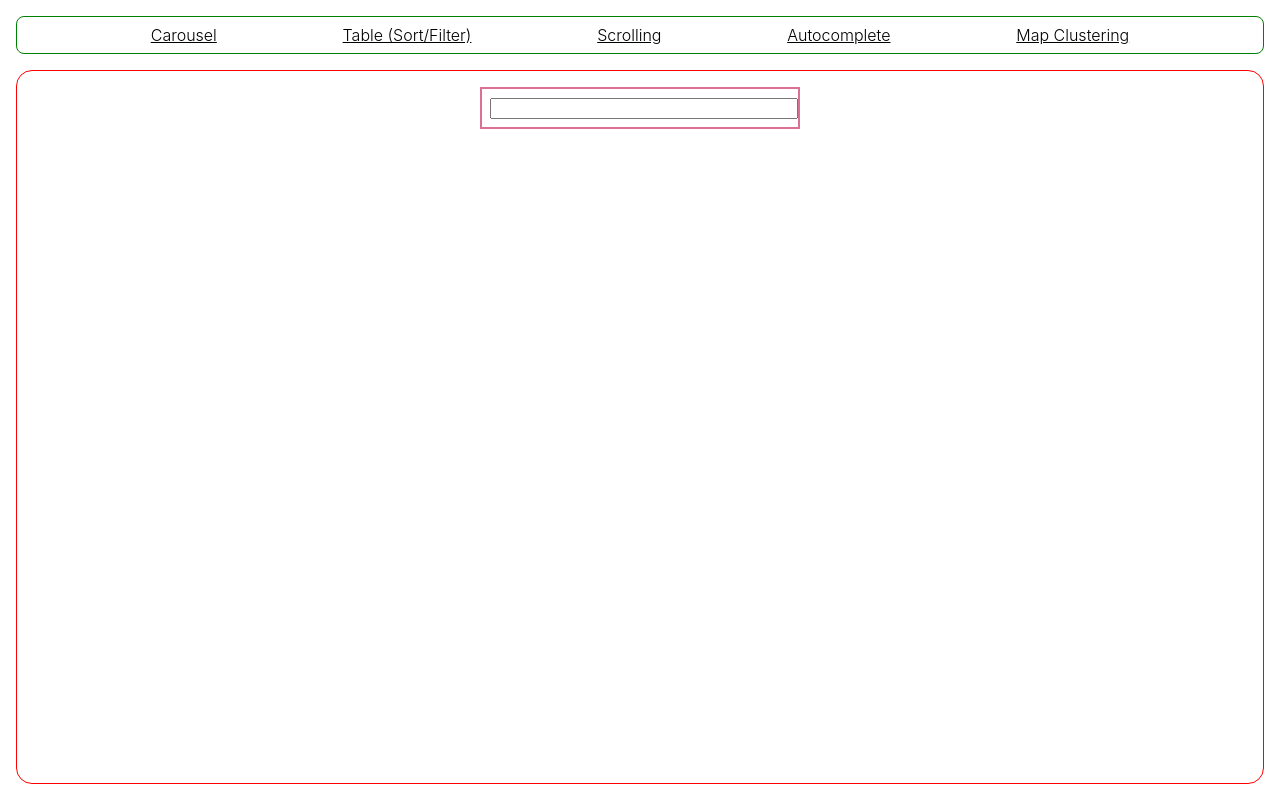
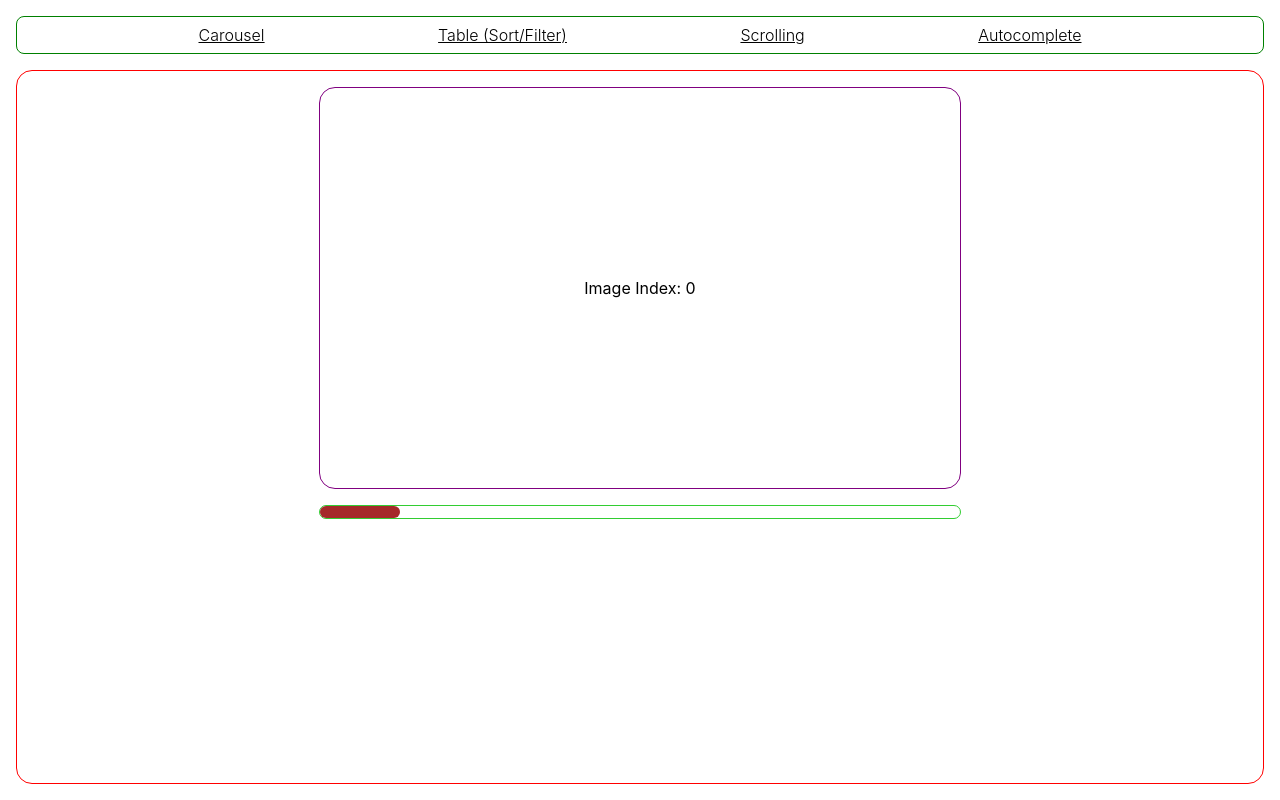
Before and after one commit to rkrux/tbd, a React (Create React App) app: page / in a window 1280 px wide. Built offline with nearby package versions, Linux system fonts and the light colour scheme.

Commit message:
Removed map clustering, changed colors

```diff
--- a/src/App.js
+++ b/src/App.js
@@ -1,7 +1,6 @@
 import { useState } from 'react';
 import Carousel from './components/carousel';
 import Scrolling from './components/scrolling';
-import MapClustering from './components/mapClustering';
 import Table from './components/table';
 import { Autocomplete } from './components/autocomplete';
 import { StyledHeader, AppContainer } from './App.styles';
@@ -11,11 +10,10 @@ const componentConfig = {
 	table: <Table />,
 	scrolling: <Scrolling />,
 	autocomplete: <Autocomplete />,
-	mapClustering: <MapClustering />,
 };
 
 function App() {
-	const [component, setComponent] = useState('autocomplete');
+	const [component, setComponent] = useState('carousel');
 
 	return (
 		<>
@@ -24,9 +22,6 @@ function App() {
 				<span onClick={() => setComponent('table')}>Table (Sort/Filter)</span>
 				<span onClick={() => setComponent('scrolling')}>Scrolling</span>
 				<span onClick={() => setComponent('autocomplete')}>Autocomplete</span>
-				<span onClick={() => setComponent('mapClustering')}>
-					Map Clustering
-				</span>
 			</StyledHeader>
 			<AppContainer>{componentConfig[component]}</AppContainer>
 		</>
--- a/src/components/carousel/styles.js
+++ b/src/components/carousel/styles.js
@@ -9,7 +9,7 @@ const ScrollbarContainer = styled.div`
 	margin-top: 2vmin;
 	width: '100%';
 	height: 12px;
-	border: 0.2vmin solid yellow;
+	border: 0.2vmin solid limegreen;
 	border-radius: 2vmin;
 	position: relative;
 `;
--- a/src/components/mapClustering/index.jsx
+++ /dev/null
@@ -1,5 +0,0 @@
-function MapClustering() {
-	return <div>MapClustering appears here</div>;
-}
-
-export default MapClustering;
--- a/src/components/scrolling/styles.js
+++ b/src/components/scrolling/styles.js
@@ -20,7 +20,7 @@ const PostSummary = styled.div`
 	top: 2vh;
 	right: 1vw;
 	padding: 1vmin;
-	border: 2px solid lemonchiffon;
+	border: 2px solid limegreen;
 	border-radius: 8px;
 `;
 
```
